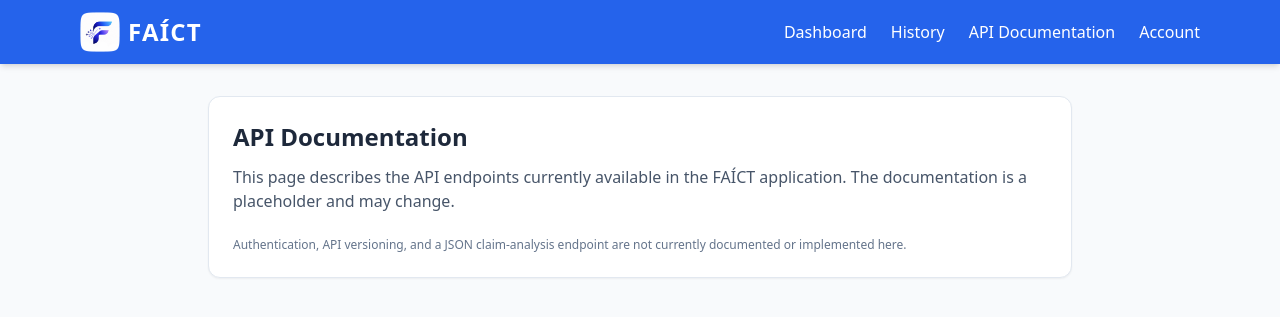
After one commit to JohnoRichCS/cs410-BLUE-team-project, a Flask app: page /api-documentation in a window 1280 px wide. The commit adds this page. Shown: the top 317 px of the page. Run offline with Flask 3, Linux system fonts and the light colour scheme; some libraries are stand-ins or nearby versions.

Commit message:
Updated formatting for results.html and added placeholders for API Documentation and Account pages

```diff
--- a/routes/main.py
+++ b/routes/main.py
@@ -206,3 +206,12 @@ def submissions():
             for item in saved_submissions
         ]
     }
+
+@main.route("/api-documentation")
+def api_documentation():
+    return render_template("api_documentation.html")
+
+
+@main.route("/account")
+def account():
+    return render_template("account.html")
--- /dev/null
+++ b/templates/api_documentation.html
@@ -0,0 +1,21 @@
+{% extends "base.html" %}
+
+{% block title %}FAÍCT - API Documentation{% endblock %}
+
+{% block content %}
+<section class="bg-white rounded-xl shadow-sm border border-slate-200 p-6">
+    <h1 class="text-2xl font-bold text-slate-800 mb-3">
+        API Documentation
+    </h1>
+
+    <p class="text-slate-600 mb-6">
+        This page describes the API endpoints currently available in the
+        FAÍCT application. The documentation is a placeholder and may change.
+    </p>
+
+    <p class="text-xs text-slate-500 mt-6">
+        Authentication, API versioning, and a JSON claim-analysis endpoint
+        are not currently documented or implemented here.
+    </p>
+</section>
+{% endblock %}
--- a/templates/base.html
+++ b/templates/base.html
@@ -45,21 +45,21 @@
                     </a>
 
                     <a
-                        href="/history"
+                        href="{{ url_for('main.history') }}"
                         class="hover:text-blue-200 font-medium transition"
                     >
                         History
                     </a>
 
                     <a
-                        href="#"
+                        href="{{ url_for('main.api_documentation') }}"
                         class="hover:text-blue-200 font-medium transition"
                     >
                         API Documentation
                     </a>
 
                     <a
-                        href="#"
+                        href="{{ url_for('main.account') }}"
                         class="hover:text-blue-200 font-medium transition"
                     >
                         Account
@@ -105,21 +105,21 @@
                 </a>
 
                 <a
-                    href="/history"
+                    href="{{ url_for('main.history') }}"
                     class="block py-3 text-white hover:text-blue-200 font-medium border-b border-blue-600"
                 >
                     History
                 </a>
 
                 <a
-                    href="#"
+                    href="{{ url_for('main.api_documentation') }}"
                     class="block py-3 text-white hover:text-blue-200 font-medium border-b border-blue-600"
                 >
                     API Documentation
                 </a>
 
                 <a
-                    href="#"
+                    href="{{ url_for('main.account') }}"
                     class="block py-3 text-white hover:text-blue-200 font-medium"
                 >
                     Account
```
Also changed, not shown: templates/account.html (added, +16 -0 lines), templates/results.html (+18 -2 lines).
